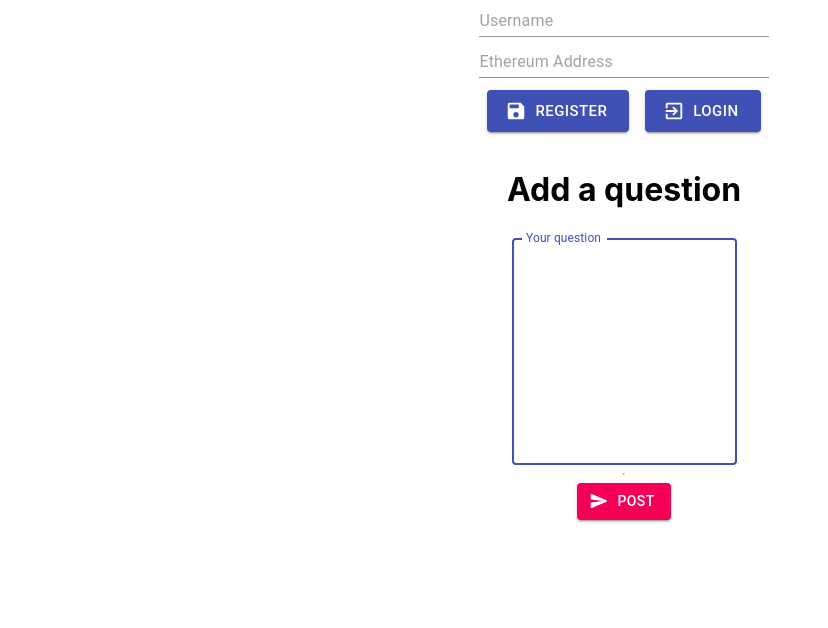
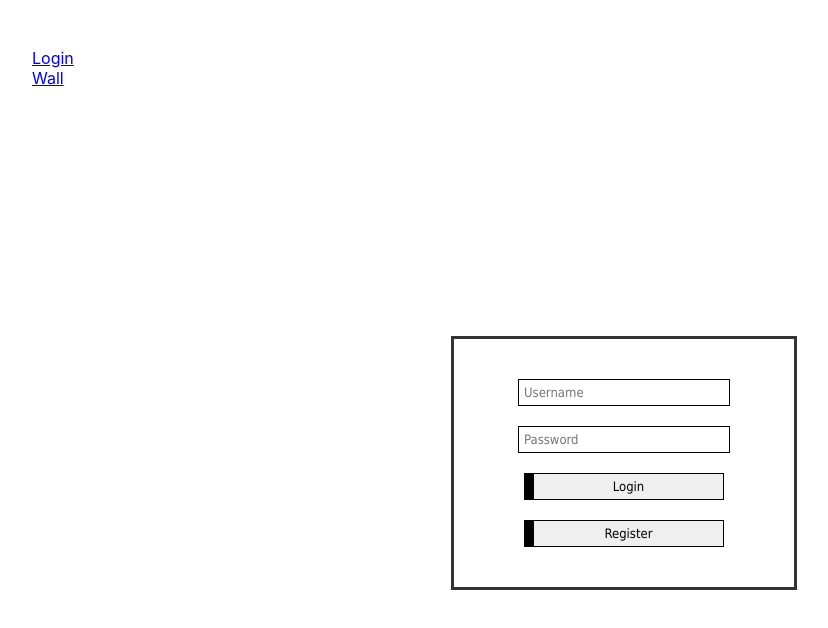
Before and after one commit to pradeepp88/Design-patterns-community-reward-token, a React (Create React App) app in the folder code/frontend/: page / in a window 1280 px wide. Shown: the top 628 px of the page, without its empty margins (16-844 px from the left). Built offline with nearby package versions, Linux system fonts and the light colour scheme.

Commit message:
added react-router

```diff
--- a/code/frontend/package.json
+++ b/code/frontend/package.json
@@ -17,6 +17,7 @@
     "react-bootstrap": "^1.4.0",
     "react-dom": "^17.0.1",
     "react-fontawesome": "^1.7.1",
+    "react-router-dom": "^5.2.0",
     "react-scripts": "4.0.1",
     "web-vitals": "^0.2.4"
   },
--- a/code/frontend/src/App.js
+++ b/code/frontend/src/App.js
@@ -1,6 +1,9 @@
 import React from "react";
+import { Route, Switch } from "react-router-dom";
 import TweetContainer from "./Components/TweetContainer";
-import Login from "./Components/Login";
+import LoginForm from "./Components/LoginForm";
+import Error from "./Components/Error";
+import Navbar from "./Components/Navbar";
 
 function App() {
   const divstyle = {
@@ -11,9 +14,18 @@ function App() {
   };
 
   return (
-    <div style={divstyle}>
-      <Login />
-      <TweetContainer status="Add a question" />
+    <div>
+      <Navbar />
+      <div style={divstyle}>
+        <Switch>
+          <Route path="/" component={LoginForm} exact />
+          <Route
+            path="/home"
+            render={(props) => <TweetContainer status="Add a question" />}
+          />
+          <Route component={Error} />
+        </Switch>
+      </div>
     </div>
   );
 }
--- a/code/frontend/src/Components/Answer.js
+++ b/code/frontend/src/Components/Answer.js
@@ -1,15 +1,16 @@
 import React from "react";
-import Comment from "./Comment";
+// import Comment from "./Comment";
 import { TextField, Button } from "@material-ui/core";
 import SendRoundedIcon from "@material-ui/icons/SendRounded";
 import AnswerCard from "./AnswerCard";
+
+const index = 0;
 
 class Answer extends React.Component {
   constructor(props) {
     super(props);
 
     // register username
-
     this.state = {
       username: "",
       comment: "",
@@ -31,7 +32,6 @@ class Answer extends React.Component {
       return;
     }
     var newComment = this.state.comment;
-
     var newComments = this.state.commentsList;
 
     newComments.push(newComment);
@@ -41,7 +41,6 @@ class Answer extends React.Component {
       id: this.state.id + 1,
     });
   }
-
   //   handle submit on when user presses enter
   inputKeyDown = (event) => {
     const val = event.target.value;
@@ -80,7 +79,6 @@ class Answer extends React.Component {
             onKeyDown={(e) => this.inputKeyDown(e)}
             value={this.state.comment}
             multiline
-            rows={10}
           />
 
           <hr />
@@ -96,7 +94,9 @@ class Answer extends React.Component {
         </form>
 
         {this.state.commentsList.map((comment) => (
-          <AnswerCard data={comment} />
+          <div key={index + 1}>
+            <AnswerCard data={comment} />
+          </div>
         ))}
       </div>
     );
--- a/code/frontend/src/Components/AnswerCard.js
+++ b/code/frontend/src/Components/AnswerCard.js
@@ -1,5 +1,6 @@
 import React from "react";
 import LikeButton from "./LikeButton";
+import Timer from "./Timer";
 import DislikeButton from "./DislikeButton";
 import "./Card.css";
 
@@ -7,8 +8,11 @@ const AnswerCard = (props) => {
   return (
     <>
       <div className="card">
+        <Timer />
         {props.data}
         <LikeButton data={props.data} />
+        <DislikeButton />
+        <button>Select</button>
       </div>
     </>
   );
--- a/code/frontend/src/Components/Card.css
+++ b/code/frontend/src/Components/Card.css
@@ -5,7 +5,7 @@
     border: 1px solid lightblue;
     border-radius: .8rem;
     max-width: 80vw;
-    text-wrap: 0;
+    /* text-wrap: 0; */
     padding: 1rem;
     height: auto;
     width: 30vw;
--- a/code/frontend/src/Components/Card.js
+++ b/code/frontend/src/Components/Card.js
@@ -1,25 +1,23 @@
 import React from "react";
-import LikeButton from "./LikeButton";
-import DislikeButton from "./DislikeButton";
+// import LikeButton from "./LikeButton";
+// import DislikeButton from "./DislikeButton";
 import "./Card.css";
 import Timer from "./Timer";
 import Answer from "./Answer";
-import AnswerCard from "./AnswerCard";
 
 const Card = (props) => {
   return (
-    <>
+    <div>
+      <div className="card">
+        <Timer />
+        {props.comment}
+        {/* <LikeButton />
+        <DislikeButton /> */}
+      </div>
       <div className="answer">
         <Answer />
       </div>
-
-      <div className="card">
-        <Timer />
-        {props.comment}
-        <LikeButton />
-        <DislikeButton />
-      </div>
-    </>
+    </div>
   );
 };
 
--- /dev/null
+++ b/code/frontend/src/Components/Error.js
@@ -0,0 +1,9 @@
+import React from "react";
+
+export default function Error() {
+  return (
+    <div>
+      <h1>PAGE NOT FOUND!!</h1>
+    </div>
+  );
+}
--- /dev/null
+++ b/code/frontend/src/Components/Login.css
@@ -0,0 +1,12 @@
+.login {
+    display: flex;
+    flex-direction: column;
+    margin: 200px auto;
+    padding: 20px;
+    width: 300px;
+    border: 3px solid #333333;
+    background: #ffffff;
+  }
+
+.login input{display:block;padding:5px;font-family:tahoma;font-size:13px;margin:20px auto;outline:none;border:1px solid #000000;width:200px;}
+.login input[type="submit"]{border-left:10px solid #000000;cursor:pointer;}
--- a/code/frontend/src/Components/Login.js
+++ /dev/null
@@ -1,63 +0,0 @@
-import { TextField, Button } from "@material-ui/core";
-import { makeStyles } from "@material-ui/core/styles";
-import ExitToAppIcon from "@material-ui/icons/ExitToApp";
-import SaveIcon from "@material-ui/icons/Save";
-
-const useStyles = makeStyles((theme) => ({
-  button: {
-    margin: theme.spacing(1),
-  },
-}));
-
-const formStyle = {
-  display: "flex",
-  flexDirection: "column",
-};
-
-const buttonDivStyle = {
-  display: "flex",
-  flexDirection: "row",
-};
-
-const LoginForm = () => {
-  const classes = useStyles();
-
-  return (
-    <form style={formStyle}>
-      <img src="" alt="" className={classes} />
-
-      <TextField placeholder="Username" margin="dense" autoComplete="off" />
-
-      <TextField
-        placeholder="Ethereum Address"
-        margin="dense"
-        autoComplete="off"
-        length="5"
-      />
-
-      <div style={buttonDivStyle}>
-        <Button
-          variant="contained"
-          color="primary"
-          size="large"
-          className={classes.button}
-          startIcon={<SaveIcon />}
-        >
-          Register
-        </Button>
-
-        <Button
-          variant="contained"
-          color="primary"
-          size="large"
-          className={classes.button}
-          startIcon={<ExitToAppIcon />}
-        >
-          Login
-        </Button>
-      </div>
-    </form>
-  );
-};
-
-export default LoginForm;
--- /dev/null
+++ b/code/frontend/src/Components/LoginForm.js
@@ -0,0 +1,80 @@
+// import { TextField, Button } from "@material-ui/core";
+// import { makeStyles } from "@material-ui/core/styles";
+// import ExitToAppIcon from "@material-ui/icons/ExitToApp";
+// import SaveIcon from "@material-ui/icons/Save";
+
+import "./Login.css";
+
+// const useStyles = makeStyles((theme) => ({
+//   button: {
+//     margin: theme.spacing(1),
+//   },
+// }));
+
+// const formStyle = {
+//   display: "flex",
+//   flexDirection: "column",
+// };
+
+// const buttonDivStyle = {
+//   display: "flex",
+//   flexDirection: "row",
+// };
+
+const handleSubmit = (e) => {
+  e.preventDefault();
+};
+
+const LoginForm = () => {
+  // const classes = useStyles();
+
+  return (
+    // <form style={formStyle}>
+    //   <img src="" alt="" className={classes} />
+
+    //   <TextField placeholder="Username" margin="dense" autoComplete="off" />
+
+    //   <TextField
+    //     placeholder="Ethereum Address"
+    //     margin="dense"
+    //     autoComplete="off"
+    //     length="5"
+    //   />
+
+    //   <div style={buttonDivStyle}>
+    //     <Button
+    //       variant="contained"
+    //       color="primary"
+    //       size="large"
+    //       className={classes.button}
+    //       startIcon={<SaveIcon />}
+    //     >
+    //       Register
+    //     </Button>
+
+    //     <Button
+    //       variant="contained"
+    //       color="primary"
+    //       size="large"
+    //       className={classes.button}
+    //       startIcon={<ExitToAppIcon />}
+    //     >
+    //       Login
+    //     </Button>
+    //   </div>
+    // </form>
+
+    // body{margin:0px;padding:0px;font-family:tahoma;font-size:13px;background:#cf000f;}
+
+    <div className="login">
+      <form action="" method="">
+        <input type="text" name="username" placeholder="Username" required />
+        <input type="text" name="password" placeholder="Password" required />
+        <input type="submit" value="Login" onClick={(e) => handleSubmit(e)} />
+        <input type="submit" value="Register" />
+      </form>
+    </div>
+  );
+};
+
+export default LoginForm;
--- /dev/null
+++ b/code/frontend/src/Components/Navbar.js
@@ -0,0 +1,11 @@
+import React from "react";
+import { Link } from "react-router-dom";
+
+export default function Navbar() {
+  return (
+    <div style={{ display: "grid", spacing: "1em", padding: "3em" }}>
+      <Link to="/">Login </Link>
+      <Link to="/home">Wall</Link>
+    </div>
+  );
+}
--- a/code/frontend/src/index.js
+++ b/code/frontend/src/index.js
@@ -1,17 +1,12 @@
-import React from 'react';
-import ReactDOM from 'react-dom';
-import './index.css';
-import App from './App';
-import reportWebVitals from './reportWebVitals';
+import React from "react";
+import ReactDOM from "react-dom";
+import { BrowserRouter } from "react-router-dom";
+import "./index.css";
+import App from "./App";
 
 ReactDOM.render(
-  <React.StrictMode>
+  <BrowserRouter>
     <App />
-  </React.StrictMode>,
-  document.getElementById('root')
+  </BrowserRouter>,
+  document.getElementById("root")
 );
-
-// If you want to start measuring performance in your app, pass a function
-// to log results (for example: reportWebVitals(console.log))
-// or send to an analytics endpoint. Learn more: https://bit.ly/CRA-vitals
-reportWebVitals();
```
Also changed, not shown: 1 other file (tests, documents, lock files or other folders).
